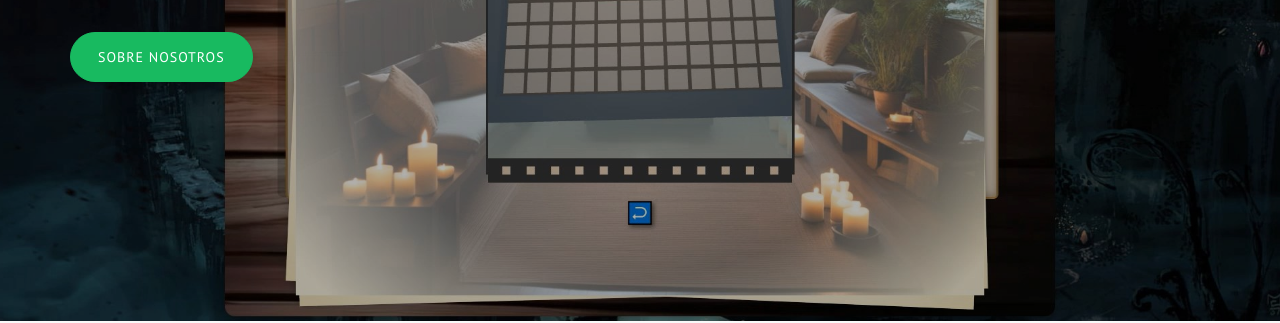
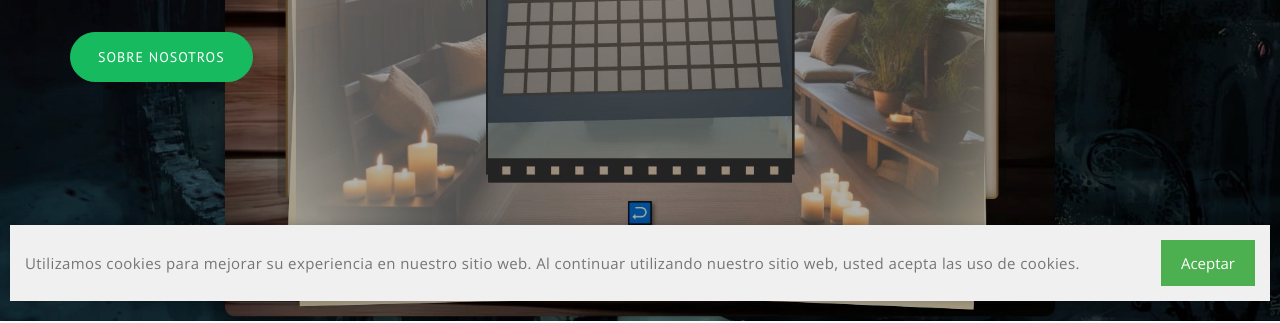
Before and after one commit to Reznick3320/juda2, a plain HTML site: page index.html in a window 1280 px wide. Shown: the part 489-812 px from the top of the page. Drawn offline with nearby package versions, Linux system fonts and the light colour scheme; a script that the page names is missing.

Commit message:
first commit2

```diff
--- a/index.html
+++ b/index.html
@@ -613,8 +613,9 @@
 				<div class="col-sm-6">
 					<div>
 						<ul class="navbar-right">
-							<li> <a href="privacy/privacy.html">Política de privacidad</a> | <a href="terms/terms.html">Términos y
-								Condiciones</a> </li>
+							<li> <a href="privacy/privacy.html">Política de privacidad</a> | <a
+									href="terms/terms.html">Términos y
+									Condiciones</a> </li>
 						</ul>
 					</div>
 				</div>
@@ -746,7 +747,44 @@
 
 	</script>
 
+	<style>
+		.cookie-consent {
+			position: fixed;
+			bottom: 10px;
+			left: 10px;
+			right: 10px;
+			background-color: #f0f0f0;
+			padding: 15px;
+			box-shadow: 0 0 10px rgba(0, 0, 0, 0.2);
+			display: flex;
+			justify-content: space-between;
+			align-items: center;
+			z-index: 99999;
+		}
 
+		.cookie-consent button {
+			padding: 10px 20px;
+			background-color: #4CAF50;
+			color: white;
+			border: none;
+			cursor: pointer;
+		}
+	</style>
+	<div class="cookie-consent">
+		<div>
+			Utilizamos cookies para mejorar su experiencia en nuestro sitio web. Al continuar utilizando nuestro sitio web, usted acepta las
+			uso de cookies.
+		</div>
+		<button onclick="acceptCookies()">Aceptar</button>
+	</div>
+	<script>
+		function acceptCookies() {
+			document.querySelector('.cookie-consent').style.display = 'none';
+			// Setze Cookie, um die Benachrichtigung in Zukunft auszublenden
+			document.cookie = "cookie_consent=accepted; path=/; max-age=" + (60 * 60 * 24 * 365);
+		}
+
+	</script>
 	<!-- js files -->
 	<script src="js/vendor/jquery-1.12.4.min.js"></script>
 	<script src="js/bootstrap.min.js"></script>
```
